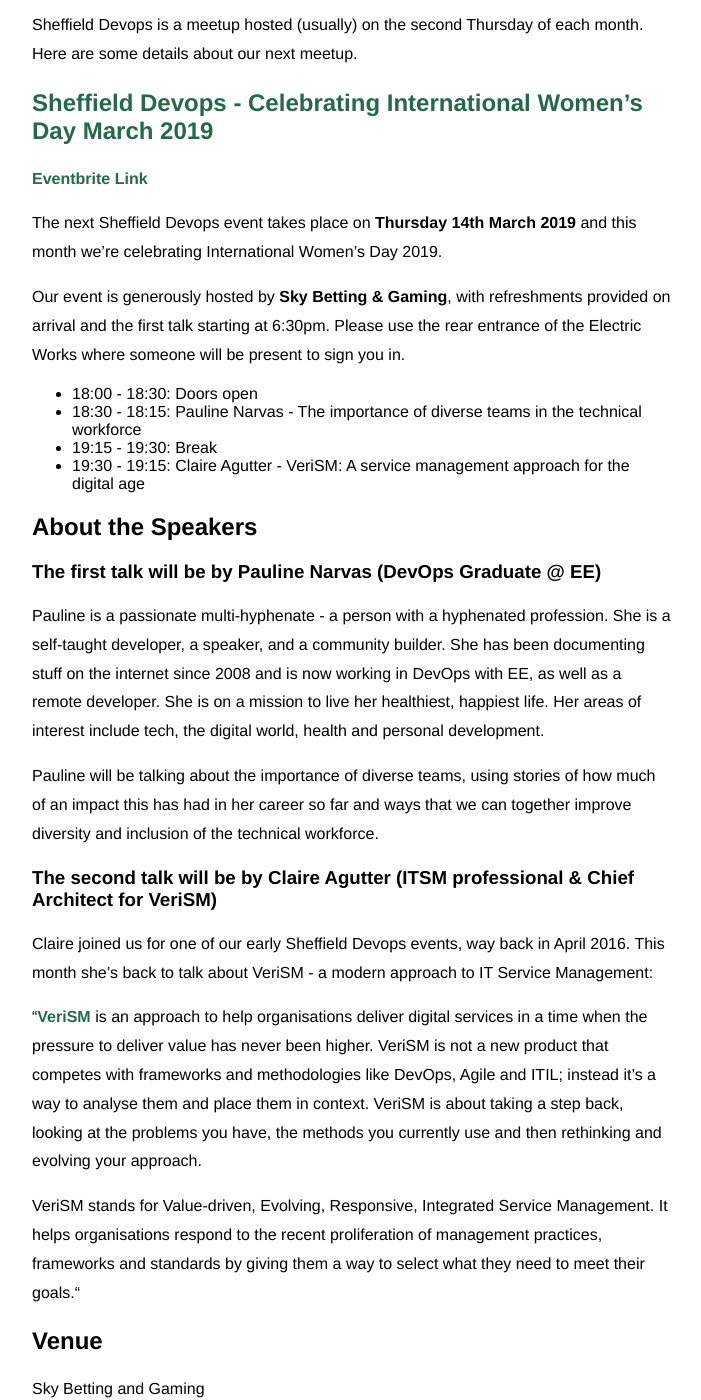
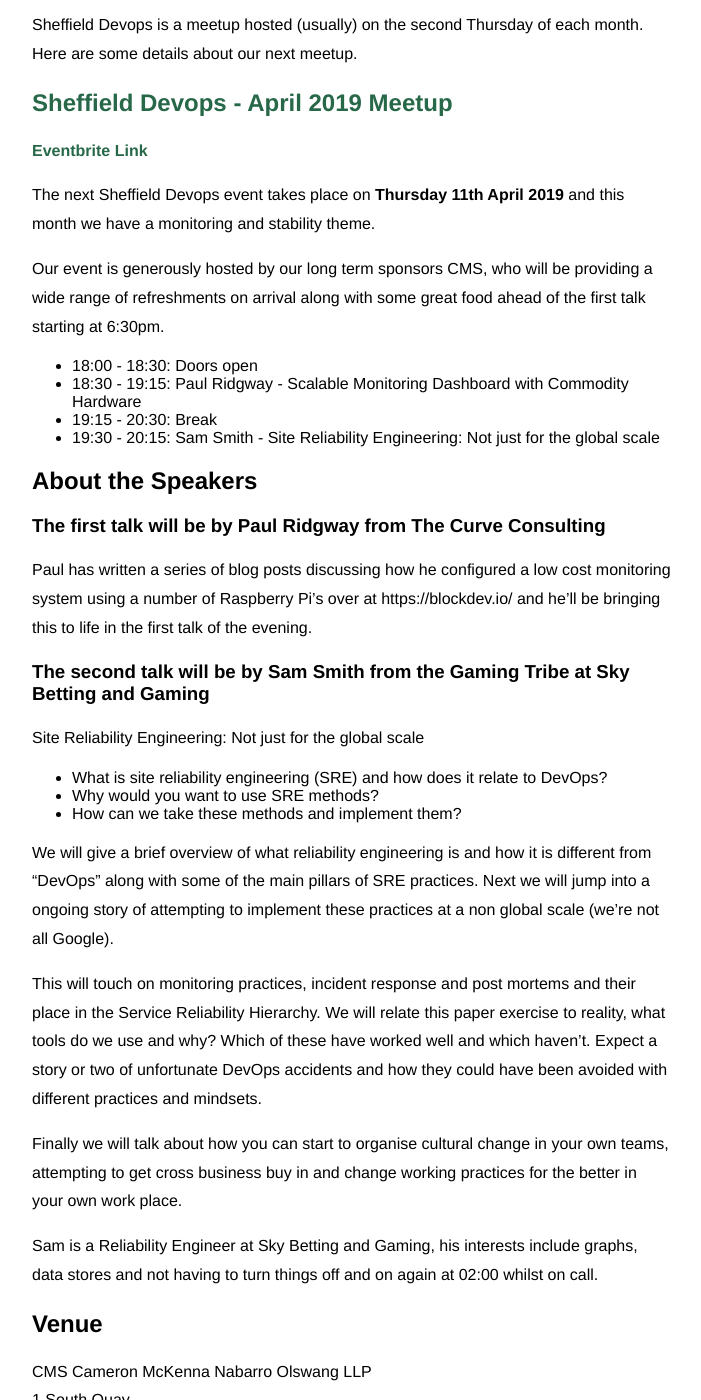
Before and after one commit to sheffielddevops/sheffielddevops.github.io, a Jekyll site: the page built from index.html, in a window 1280 px wide and 1400 px high, scrolled down 488 px. Shown: the whole window, without its empty margins (288-989 px from the left). Built offline with Jekyll 4.4.1, drawn with Linux system fonts in a browser that asks for light colours; some web fonts are replaced; some of the changed text lies outside the part shown.

Commit message:
April meetup

```diff
--- a/_posts/2019-03-10-sheffield-devops-march-2019-meetup.md
+++ b/_posts/2019-03-10-sheffield-devops-march-2019-meetup.md
@@ -11,9 +11,9 @@
 Our event is generously hosted by **Sky Betting & Gaming**, with refreshments provided on arrival and the first talk starting at 6:30pm. Please use the rear entrance of the Electric Works where someone will be present to sign you in.
 
 * 18:00 - 18:30: Doors open
-* 18:30 - 18:15: Pauline Narvas - The importance of diverse teams in the technical workforce
-* 19:15 - 19:30: Break
-* 19:30 - 19:15: Claire Agutter - VeriSM: A service management approach for the digital age
+* 18:30 - 19:15: Pauline Narvas - The importance of diverse teams in the technical workforce
+* 19:15 - 20:30: Break
+* 19:30 - 20:15: Claire Agutter - VeriSM: A service management approach for the digital age
 
 ## About the Speakers
 
--- /dev/null
+++ b/_posts/2019-04-10-sheffield-devops-april-2019-meetup.md
@@ -0,0 +1,64 @@
+---
+layout: post
+title: Sheffield Devops - April 2019 Meetup
+date: 2019-04-10
+---
+
+[Eventbrite Link](https://www.eventbrite.co.uk/e/sheffield-devops-april-2019-tickets-59942975052)
+
+The next Sheffield Devops event takes place on **Thursday 11th April 2019** and this month we have a monitoring and stability theme.
+
+Our event is generously hosted by our long term sponsors CMS, who will be providing a wide range of refreshments on arrival along with some great food ahead of the first talk starting at 6:30pm.
+
+* 18:00 - 18:30: Doors open
+* 18:30 - 19:15: Paul Ridgway - Scalable Monitoring Dashboard with Commodity Hardware
+* 19:15 - 20:30: Break
+* 19:30 - 20:15: Sam Smith - Site Reliability Engineering: Not just for the global scale
+
+## About the Speakers
+
+### The first talk will be by Paul Ridgway from The Curve Consulting
+
+Paul has written a series of blog posts discussing how he configured a low cost monitoring system using a number of Raspberry Pi's over at https://blockdev.io/ and he'll be bringing this to life in the first talk of the evening.
+
+### The second talk will be by Sam Smith from the Gaming Tribe at Sky Betting and Gaming
+
+Site Reliability Engineering: Not just for the global scale
+
+- What is site reliability engineering (SRE) and how does it relate to DevOps?
+- Why would you want to use SRE methods?
+- How can we take these methods and implement them?
+
+We will give a brief overview of what reliability engineering is and how it is different from "DevOps" along with some of the main pillars of SRE practices. Next we will jump into a ongoing story of attempting to implement these practices at a non global scale (we're not all Google).
+
+This will touch on monitoring practices, incident response and post mortems and their place in the Service Reliability Hierarchy. We will relate this paper exercise to reality, what tools do we use and why? Which of these have worked well and which haven't. Expect a story or two of unfortunate DevOps accidents and how they could have been avoided with different practices and mindsets.
+
+Finally we will talk about how you can start to organise cultural change in your own teams, attempting to get cross business buy in and change working practices for the better in your own work place.
+
+Sam is a Reliability Engineer at Sky Betting and Gaming, his interests include graphs, data stores and not having to turn things off and on again at 02:00 whilst on call.
+
+## Venue
+
+CMS Cameron McKenna Nabarro Olswang LLP
+1 South Quay
+Victoria Quays
+Sheffield
+S2 5SY
+
+## Sponsors
+
+### Affecto Recruitment
+
+Affecto is a multi-disciplined, specialist technology recruitment business that focuses on permanent, interim and contract appointments across Yorkshire and The Midlands. We’ve spent years building our networks across IT from Development and Project Management to Infrastructure and Data Science. With such an intense battle for skills being fought, more and more organisations are looking to us to connect them with the people who can make a real difference.
+
+[https://www.affecto.co.uk/](https://www.affecto.co.uk)
+
+### CMS
+
+CMS is proud to be a long term sponsor of Sheffield Devops. CMS is an international law firm with a specific sector focus on the technology and digital sectors. Ben Hendry, a partner in CMS’s Sheffield office said “We are passionate about supporting the growth of the Sheffield City Region. Like the Sheffield DevOps team, we want Sheffield to be the UKs next big technology hub, attracting the best tech businesses and talent from across the UK and beyond, and encouraging innovation. Supporting organisations like Sheffield DevOps is a vital part of this strategy and we are very much looking forward to working with both in order to achieve our common goal.”For more information on CMS’s technology focus click [here](https://cms.law/en/jurisdiction/global-reach/Europe/United-Kingdom/CMS-CMNO/TMT-Technology-Media-Telecommunications)
+
+---
+
+If you’d like to find out more about Sheffield Devops then head to [http://www.sheffielddevops.org.uk/](/) or talk to us on twitter [@sheffieldDevops](https://twitter.com/sheffieldDevops). We look forward to seeing you there!
+
+[Code of Conduct](/code-of-conduct)
```
